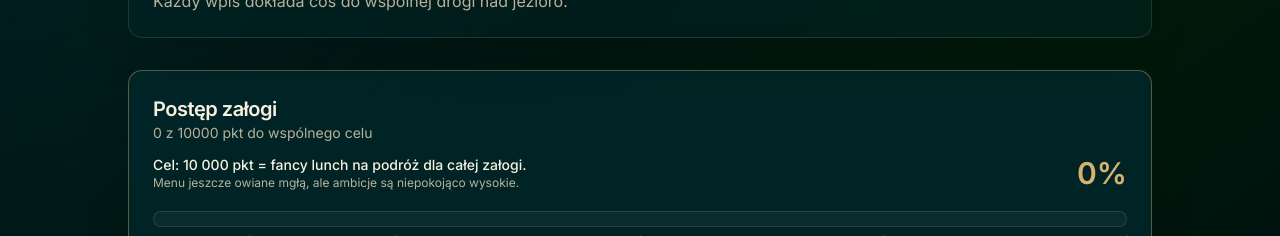
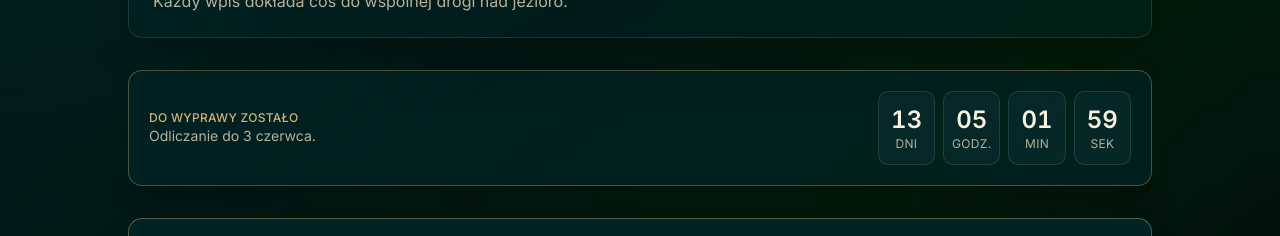
Before and after one commit to maccgent-lang/operacja-mazury, a Next.js app: page / in a window 1280 px wide. Shown: the part 176-412 px from the top of the page. Built offline with nearby package versions, Linux system fonts and the light colour scheme; no server answers.

Commit message:
feat: clock added

```diff
--- a/components/AppShell.tsx
+++ b/components/AppShell.tsx
@@ -2,6 +2,7 @@ import { ActivityFeed, type ActivityFeedItem } from "@/components/ActivityFeed";
 import { ActivityForm } from "@/components/ActivityForm";
 import { PlayerCard } from "@/components/PlayerCard";
 import { ProgressBar } from "@/components/ProgressBar";
+import { TripCountdown } from "@/components/TripCountdown";
 import { ACTIVITIES, DURATION_BUCKETS } from "@/config/activities";
 import { GAME_CONFIG } from "@/config/game";
 import {
@@ -83,6 +84,8 @@ export function AppShell({
           </p>
         </section>
 
+        <TripCountdown tripDate={GAME_CONFIG.tripDate} />
+
         <ProgressBar
           currentPoints={totalPoints}
           milestones={GAME_CONFIG.milestones}
--- /dev/null
+++ b/components/TripCountdown.tsx
@@ -0,0 +1,94 @@
+"use client";
+
+import { useEffect, useMemo, useState } from "react";
+
+type TripCountdownProps = {
+  tripDate: string;
+};
+
+type TimeLeft = {
+  days: number;
+  hours: number;
+  minutes: number;
+  seconds: number;
+};
+
+const secondInMs = 1000;
+const minuteInMs = 60 * secondInMs;
+const hourInMs = 60 * minuteInMs;
+const dayInMs = 24 * hourInMs;
+
+function getTargetTime(tripDate: string) {
+  return new Date(`${tripDate}T00:00:00+02:00`).getTime();
+}
+
+function calculateTimeLeft(targetTime: number, now: number): TimeLeft {
+  const distance = Math.max(targetTime - now, 0);
+
+  return {
+    days: Math.floor(distance / dayInMs),
+    hours: Math.floor((distance % dayInMs) / hourInMs),
+    minutes: Math.floor((distance % hourInMs) / minuteInMs),
+    seconds: Math.floor((distance % minuteInMs) / secondInMs),
+  };
+}
+
+function formatValue(value: number) {
+  return value.toString().padStart(2, "0");
+}
+
+export function TripCountdown({ tripDate }: TripCountdownProps) {
+  const targetTime = useMemo(() => getTargetTime(tripDate), [tripDate]);
+  const [timeLeft, setTimeLeft] = useState<TimeLeft | null>(null);
+
+  useEffect(() => {
+    const updateTimeLeft = () => {
+      setTimeLeft(calculateTimeLeft(targetTime, Date.now()));
+    };
+    const timeoutId = window.setTimeout(updateTimeLeft, 0);
+    const intervalId = window.setInterval(updateTimeLeft, secondInMs);
+
+    return () => {
+      window.clearTimeout(timeoutId);
+      window.clearInterval(intervalId);
+    };
+  }, [targetTime]);
+
+  const units = [
+    { label: "dni", value: timeLeft?.days ?? 0 },
+    { label: "godz.", value: timeLeft?.hours ?? 0 },
+    { label: "min", value: timeLeft?.minutes ?? 0 },
+    { label: "sek", value: timeLeft?.seconds ?? 0 },
+  ];
+
+  return (
+    <section className="w-full max-w-full overflow-hidden rounded-xl border border-accent/35 bg-card/70 p-4 text-card-foreground shadow-xl shadow-black/15 sm:p-5">
+      <div className="flex min-w-0 flex-col gap-3 sm:flex-row sm:items-center sm:justify-between">
+        <div className="min-w-0">
+          <p className="text-xs font-medium uppercase tracking-wide text-accent">
+            Do wyprawy zostało
+          </p>
+          <p className="break-words text-sm text-muted-foreground">
+            Odliczanie do 3 czerwca.
+          </p>
+        </div>
+
+        <div className="grid min-w-0 grid-cols-4 gap-2">
+          {units.map((unit) => (
+            <div
+              className="min-w-0 rounded-lg border border-border/70 bg-muted/70 px-2 py-3 text-center"
+              key={unit.label}
+            >
+              <p className="tabular-nums text-lg font-semibold text-foreground sm:text-2xl">
+                {formatValue(unit.value)}
+              </p>
+              <p className="break-words text-[10px] uppercase tracking-wide text-muted-foreground sm:text-xs">
+                {unit.label}
+              </p>
+            </div>
+          ))}
+        </div>
+      </div>
+    </section>
+  );
+}
```
